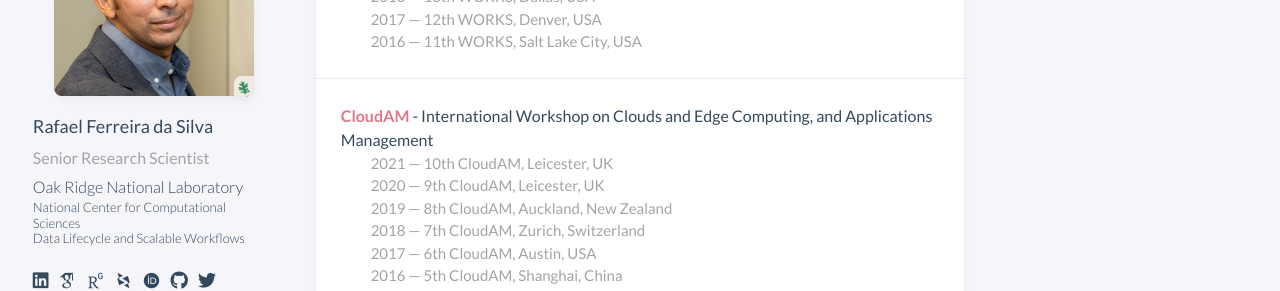
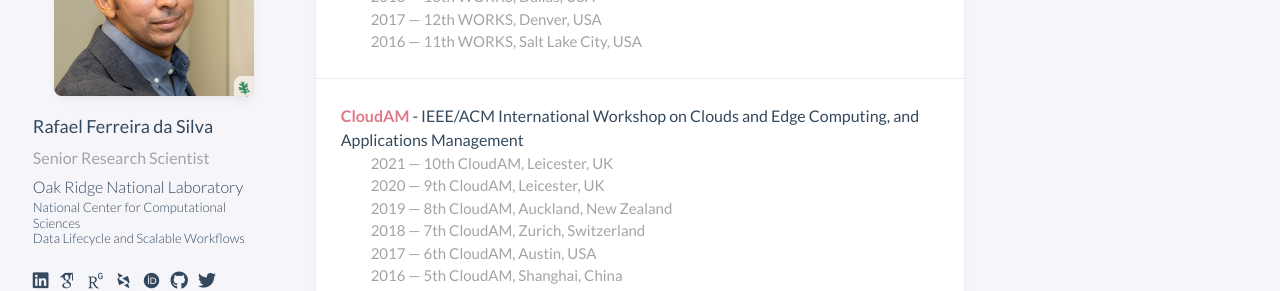
Before and after one commit to rafaelfsilva/rafaelfsilva.github.io, a Jekyll site: the page built from _pages/activities.html, in a window 1280 px wide and 900 px high, scrolled down 3429 px. Shown: the part 154-445 px from the top of the window. Built offline with Jekyll 4.4.1, drawn with Linux system fonts in a browser that asks for light colours; some web fonts are replaced; a script that is not in the unit is left out; comment, search, counter and statistics services are not loaded.

Commit message:
Update activities_pc.yml

```diff
--- a/_data/activities_pc.yml
+++ b/_data/activities_pc.yml
@@ -143,7 +143,7 @@
       location: Salt Lake City, USA
       link: http://works.cs.cf.ac.uk/2016
 
-- conference: International Workshop on Clouds and Edge Computing, and Applications Management
+- conference: IEEE/ACM International Workshop on Clouds and Edge Computing, and Applications Management
   series: CloudAM
   entries:
     - year: 2021
```
